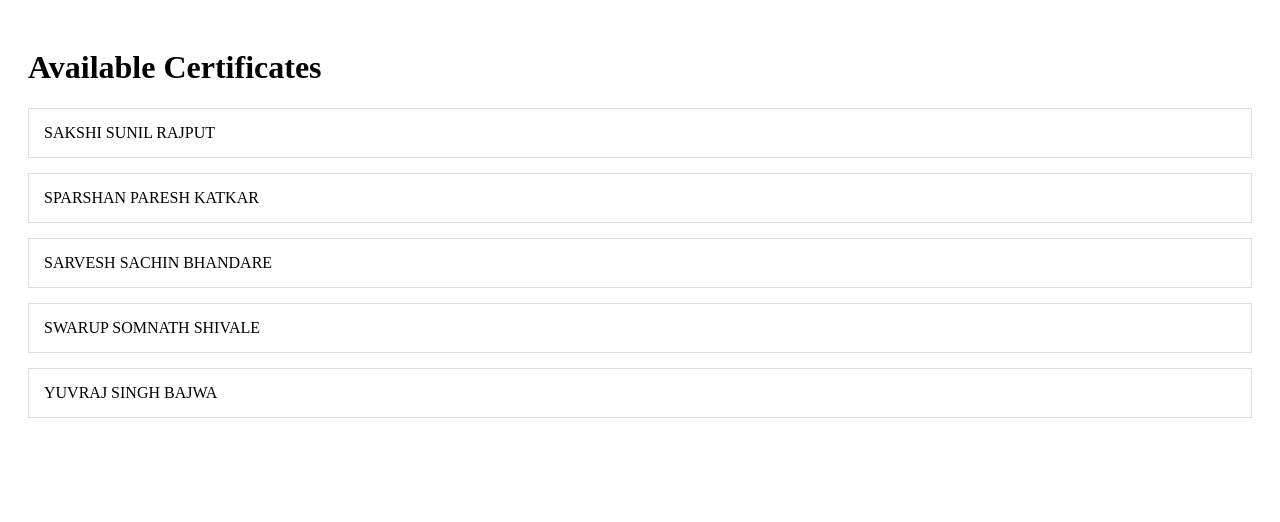
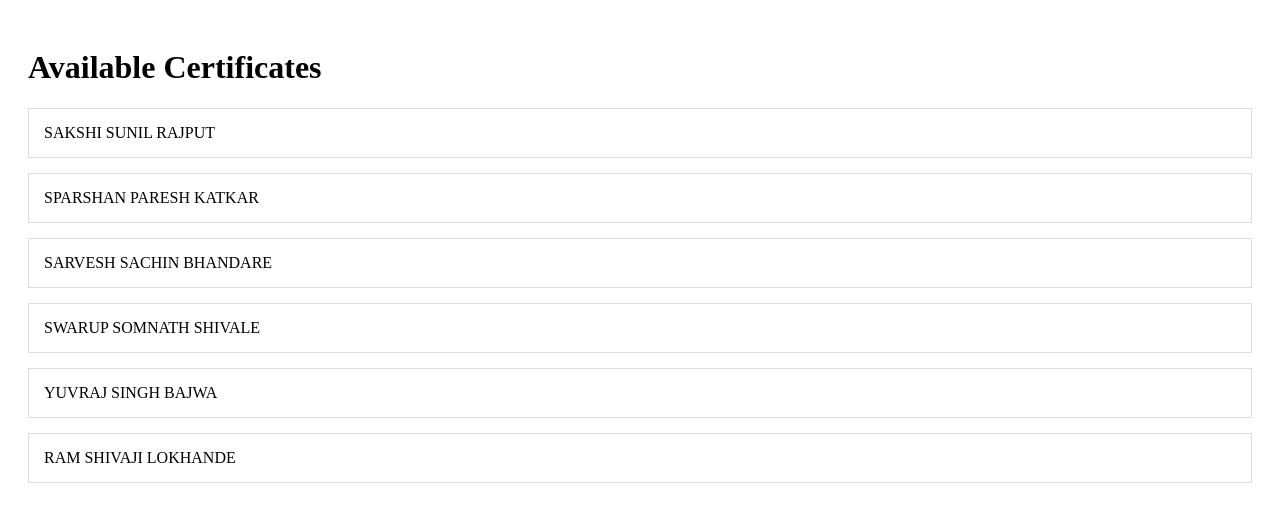
Before and after one commit to sanketpkhose5/scannerApplication, a React (Vite) app: page /certificates in a window 1280 px wide. Shown: the top 522 px of the page. Built offline with nearby package versions, Linux system fonts and the light colour scheme.

Commit message:
another candidate information

```diff
--- a/src/data/certificateData.js
+++ b/src/data/certificateData.js
@@ -68,4 +68,17 @@ B202599034700_YUVRAJ: {
       "AAYURMANGALAM CELL DISTRICT TUBERCULOSIS CENTRE, CIVIL HOSPITAL RD, BIR, BEED, MAHARASHTRA 431122",
     registrationUnitCode: "47298",
   },
+  C43654403476631723: {
+    registrationNumber: "C43654403476631723",
+    name: "RAM SHIVAJI LOKHANDE",
+    gender: "Male / पुरुष",
+    dob: "11-11-2020",
+    motherName: "NITA SHIVAJI KOKHANDE",
+    fatherName: "SHIVAJI VITHOBA LOKHANDE",
+    placeOfBirth: "DISTRICT HOSPITAL BEED",
+    registrationDate: "11-11-2020",
+    registrationUnitName:
+      "AAYURMANGALAM CELL DISTRICT TUBERCULOSIS CENTRE, CIVIL HOSPITAL RD, BIR, BEED, MAHARASHTRA 431122",
+    registrationUnitCode: "47298",
+  },
 };
```
Lines whose indentation alone changed are shown as unchanged.
